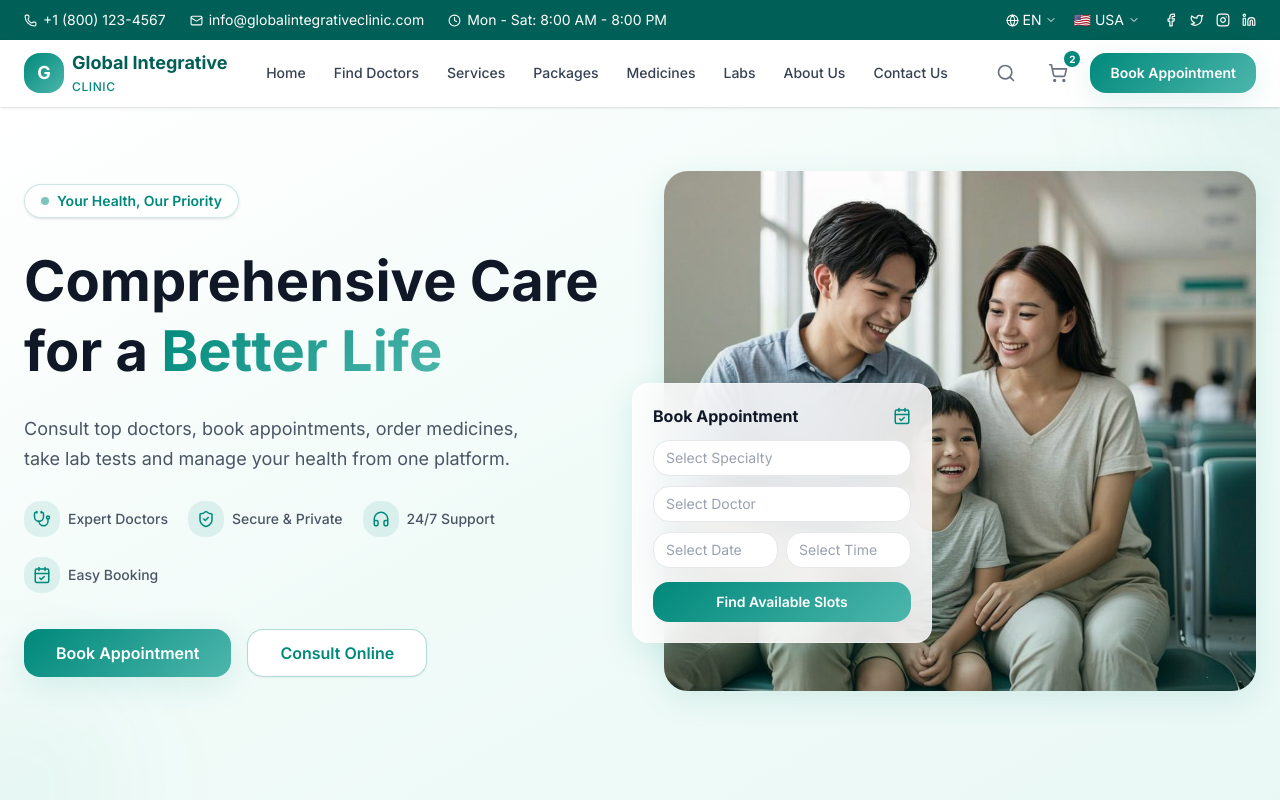
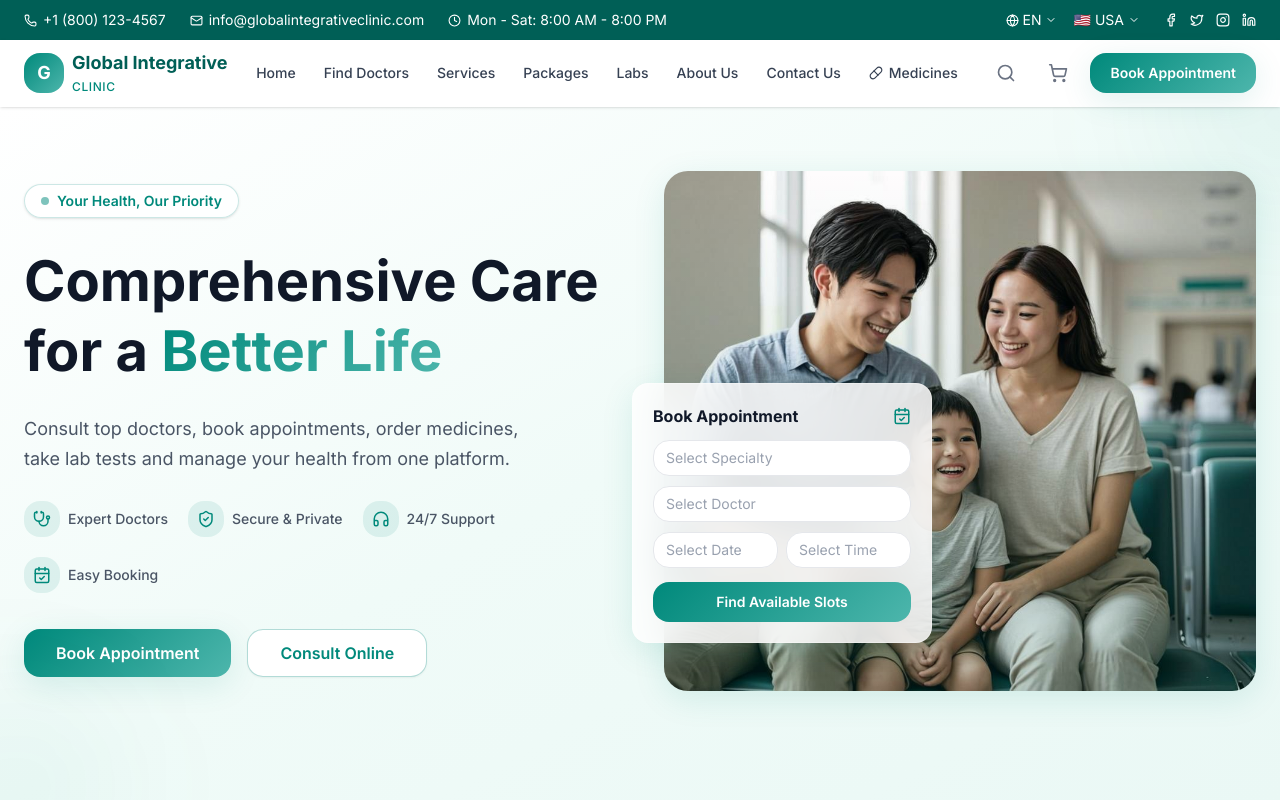
Before and after one commit to singhyogeshwar5608/Global-Hostpital, a Next.js app: page / in a window 1280 px wide. Shown: the top 800 px of the page. Built offline with nearby package versions, Linux system fonts and the light colour scheme.

Commit message:
db2926fc-2ad7-474a-8f34-71d4e94b8187

```diff
--- a/src/app/page.tsx
+++ b/src/app/page.tsx
@@ -12,6 +12,7 @@ import Partners from "@/components/healthcare/Partners";
 import Footer from "@/components/healthcare/Footer";
 import AppointmentModal from "@/components/healthcare/AppointmentModal";
 import AdminPanel from "@/components/healthcare/AdminPanel";
+import MedicineShop from "@/components/healthcare/MedicineShop";
 
 export default function Home() {
   return (
@@ -32,6 +33,7 @@ export default function Home() {
       <Footer />
       <AppointmentModal />
       <AdminPanel />
+      <MedicineShop />
     </main>
   );
 }
--- a/src/components/healthcare/AdminDashboard.tsx
+++ b/src/components/healthcare/AdminDashboard.tsx
@@ -52,6 +52,9 @@ import {
 import DoctorRegistration from "./DoctorRegistration";
 import DoctorsList from "./DoctorsList";
 import FieldVisibilitySettings from "./FieldVisibilitySettings";
+import MedicinesList from "./MedicinesList";
+import MedicineRegistration from "./MedicineRegistration";
+import MedicineOrders from "./MedicineOrders";
 
 // ─── Page type ───────────────────────────────────────────────
 type PageKey =
@@ -64,6 +67,8 @@ type PageKey =
   | "hospitals"
   | "labs"
   | "medicines"
+  | "medicine-registration"
+  | "medicine-orders"
   | "packages"
   | "prescriptions"
   | "lab-reports"
@@ -157,6 +162,8 @@ export default function AdminDashboard() {
     const item = sidebarItems.find((i) => i.page === activePage);
     if (activePage === "doctor-registration") return "Doctor Registration";
     if (activePage === "field-visibility") return "Field Visibility Settings";
+    if (activePage === "medicine-registration") return "Medicine Registration";
+    if (activePage === "medicine-orders") return "Medicine Orders";
     return item?.label || "Dashboard";
   };
 
@@ -186,7 +193,9 @@ export default function AdminDashboard() {
           {sidebarItems.map((item) => {
             const isActive = activePage === item.page ||
               (item.page === "doctors" && activePage === "doctor-registration") ||
-              (item.page === "doctors" && activePage === "field-visibility");
+              (item.page === "doctors" && activePage === "field-visibility") ||
+              (item.page === "medicines" && activePage === "medicine-registration") ||
+              (item.page === "medicines" && activePage === "medicine-orders");
             return (
               <button
                 key={item.label}
@@ -316,8 +325,43 @@ export default function AdminDashboard() {
             </div>
           )}
 
+          {/* ─── Medicines Pages ─── */}
+          {activePage === "medicines" && (
+            <MedicinesList
+              onAddMedicine={() => setActivePage("medicine-registration")}
+              onEditMedicine={(id) => setActivePage("medicine-registration")}
+              onViewOrders={() => setActivePage("medicine-orders")}
+            />
+          )}
+
+          {activePage === "medicine-registration" && (
+            <div>
+              <button
+                onClick={() => setActivePage("medicines")}
+                className="inline-flex items-center gap-1.5 text-sm text-[#1e3a5f] font-semibold mb-4 hover:underline"
+              >
+                <ChevronDown size={14} className="-rotate-90" />
+                Back to Medicines
+              </button>
+              <MedicineRegistration onDone={() => setActivePage("medicines")} />
+            </div>
+          )}
+
+          {activePage === "medicine-orders" && (
+            <div>
+              <button
+                onClick={() => setActivePage("medicines")}
+                className="inline-flex items-center gap-1.5 text-sm text-[#1e3a5f] font-semibold mb-4 hover:underline"
+              >
+                <ChevronDown size={14} className="-rotate-90" />
+                Back to Medicines
+              </button>
+              <MedicineOrders onBack={() => setActivePage("medicines")} />
+            </div>
+          )}
+
           {/* Placeholder for other pages */}
-          {!["dashboard", "doctors", "doctor-registration", "field-visibility"].includes(activePage) && (
+          {!["dashboard", "doctors", "doctor-registration", "field-visibility", "medicines", "medicine-registration", "medicine-orders"].includes(activePage) && (
             <PlaceholderPage title={getPageLabel()} />
           )}
         </main>
--- a/src/components/healthcare/Header.tsx
+++ b/src/components/healthcare/Header.tsx
@@ -19,13 +19,14 @@ import {
 import { Button } from "@/components/ui/button";
 import { cn } from "@/lib/utils";
 import { useAppointmentStore } from "@/store/appointment-store";
+import { useMedicineStore } from "@/store/medicine-store";
+import { Pill } from "lucide-react";
 
 const navLinks = [
   { label: "Home", href: "#" },
   { label: "Find Doctors", href: "#services" },
   { label: "Services", href: "#services" },
   { label: "Packages", href: "#features" },
-  { label: "Medicines", href: "#features" },
   { label: "Labs", href: "#features" },
   { label: "About Us", href: "#why-us" },
   { label: "Contact Us", href: "#contact" },
@@ -35,6 +36,7 @@ export default function Header() {
   const [isScrolled, setIsScrolled] = useState(false);
   const [mobileOpen, setMobileOpen] = useState(false);
   const { openModal } = useAppointmentStore();
+  const { openShop, getCartItemCount, isShopOpen } = useMedicineStore();
 
   useEffect(() => {
     const handleScroll = () => setIsScrolled(window.scrollY > 40);
@@ -113,6 +115,13 @@ export default function Header() {
                 {link.label}
               </a>
             ))}
+            <button
+              onClick={openShop}
+              className="px-3 py-2 text-sm font-medium text-gray-700 hover:text-teal hover:bg-mint rounded-lg transition-colors flex items-center gap-1.5"
+            >
+              <Pill size={14} />
+              Medicines
+            </button>
           </div>
 
           {/* Right Actions */}
@@ -120,9 +129,14 @@ export default function Header() {
             <button className="w-10 h-10 rounded-xl flex items-center justify-center text-gray-500 hover:text-teal hover:bg-mint transition-colors">
               <Search size={20} />
             </button>
-            <button className="w-10 h-10 rounded-xl flex items-center justify-center text-gray-500 hover:text-teal hover:bg-mint transition-colors relative">
+            <button
+              onClick={openShop}
+              className="w-10 h-10 rounded-xl flex items-center justify-center text-gray-500 hover:text-teal hover:bg-mint transition-colors relative"
+            >
               <ShoppingCart size={20} />
-              <span className="absolute -top-0.5 -right-0.5 w-4 h-4 rounded-full bg-teal text-white text-[10px] font-bold flex items-center justify-center">2</span>
+              {getCartItemCount() > 0 && (
+                <span className="absolute -top-0.5 -right-0.5 w-4 h-4 rounded-full bg-teal text-white text-[10px] font-bold flex items-center justify-center">{getCartItemCount()}</span>
+              )}
             </button>
             <Button
               onClick={openModal}
@@ -152,6 +166,12 @@ export default function Header() {
                 {link.label}
               </a>
             ))}
+            <button
+              onClick={() => { openShop(); setMobileOpen(false); }}
+              className="block w-full text-left py-2.5 text-gray-700 hover:text-teal font-medium border-b border-gray-50 flex items-center gap-1.5"
+            >
+              <Pill size={14} /> Medicines
+            </button>
             <Button
               onClick={() => { openModal(); setMobileOpen(false); }}
               className="gradient-teal text-white rounded-xl px-5 h-10 font-semibold w-full mt-4"
```
